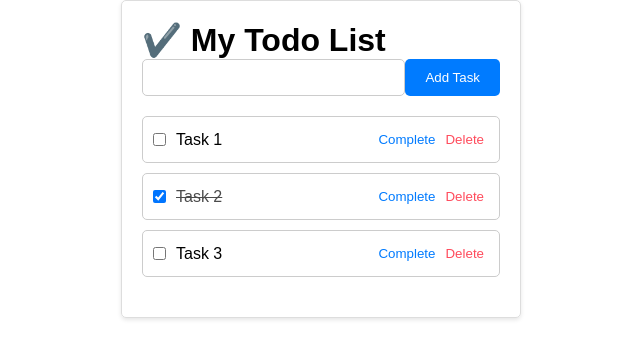
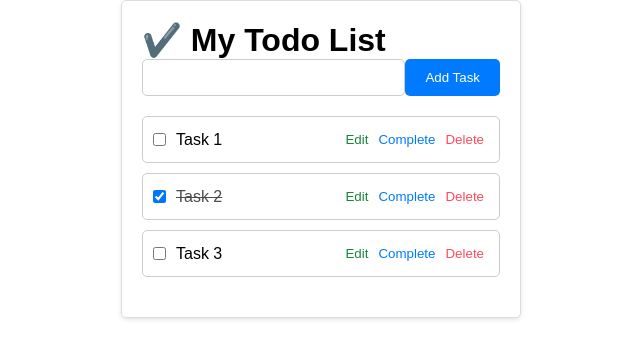
Before and after one commit to valentino111/todo-app-react, a React (Create React App) app: page / in a window 1280 px wide. Shown: the top 358 px of the page, without its empty margins (319-959 px from the left). Built offline with nearby package versions, Linux system fonts and the light colour scheme.

Commit message:
Add Edit Task.

```diff
--- a/src/App.js
+++ b/src/App.js
@@ -33,6 +33,12 @@ function TodoApp() {
     );
   }
 
+  function handleEditTask(id, newText) {
+    setTasks(
+      tasks.map((task) => (task.id === id ? { ...task, text: newText } : task))
+    );
+  }
+
   return (
     <div className="todo-app">
       <h1> ✔️ My Todo List</h1>
@@ -41,6 +47,7 @@ function TodoApp() {
         tasks={tasks}
         onDeleteTask={handleDeleteTask}
         onToggleTask={handleToggleTask}
+        onEditTask={handleEditTask}
       ></TaskList>
     </div>
   );
@@ -73,7 +80,7 @@ function TaskForm({ onTaskAdd }) {
   );
 }
 
-function TaskList({ tasks, onDeleteTask, onToggleTask }) {
+function TaskList({ tasks, onDeleteTask, onToggleTask, onEditTask }) {
   return (
     <div className="task-list">
       <ul>
@@ -83,6 +90,7 @@ function TaskList({ tasks, onDeleteTask, onToggleTask }) {
             task={task}
             onDeleteTask={onDeleteTask}
             onToggleTask={onToggleTask}
+            onEditTask={onEditTask}
           />
         ))}
       </ul>
@@ -90,7 +98,10 @@ function TaskList({ tasks, onDeleteTask, onToggleTask }) {
   );
 }
 
-function TaskItem({ task, onDeleteTask, onToggleTask }) {
+function TaskItem({ task, onDeleteTask, onToggleTask, onEditTask }) {
+  const [isEditMode, setIsEditMode] = useState(false);
+  const [taskText, setTaskText] = useState(task.text);
+
   return (
     <li className="task-item">
       <input
@@ -99,11 +110,40 @@ function TaskItem({ task, onDeleteTask, onToggleTask }) {
         onChange={() => onToggleTask(task.id)}
       />
 
-      <p className={`task-text ${task.completed ? "completed" : ""}`}>
-        {task.text}
-      </p>
+      {!isEditMode && (
+        <p className={`task-text ${task.completed ? "completed" : ""}`}>
+          {task.text}
+        </p>
+      )}
+
+      {isEditMode && (
+        <input
+          type="text"
+          className="task-input"
+          value={taskText}
+          onChange={(e) => setTaskText(e.target.value)}
+        ></input>
+      )}
 
       <div className="task-buttons">
+        {!isEditMode && (
+          <button className="edit-button" onClick={() => setIsEditMode(true)}>
+            Edit
+          </button>
+        )}
+
+        {isEditMode && (
+          <button
+            className="edit-button"
+            onClick={() => {
+              onEditTask(task.id, taskText);
+              setIsEditMode(false);
+            }}
+          >
+            Save
+          </button>
+        )}
+
         <button
           className="complete-button"
           onClick={() => onToggleTask(task.id)}
--- a/src/index.css
+++ b/src/index.css
@@ -59,7 +59,8 @@ body {
 }
 
 .delete-button,
-.complete-button {
+.complete-button,
+.edit-button {
   cursor: pointer;
   padding: 5px;
   border: none;
@@ -72,6 +73,10 @@ body {
 
 .complete-button {
   color: #007bff;
+}
+
+.edit-button {
+  color: #15863e;
 }
 
 /* Task form styles */
```
